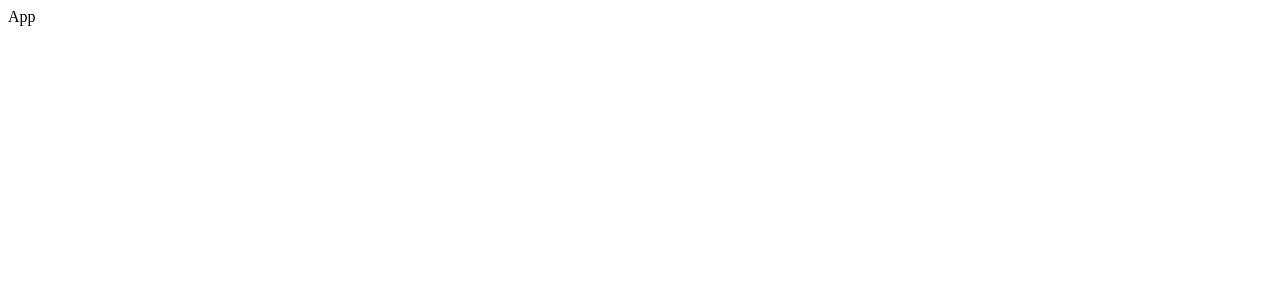
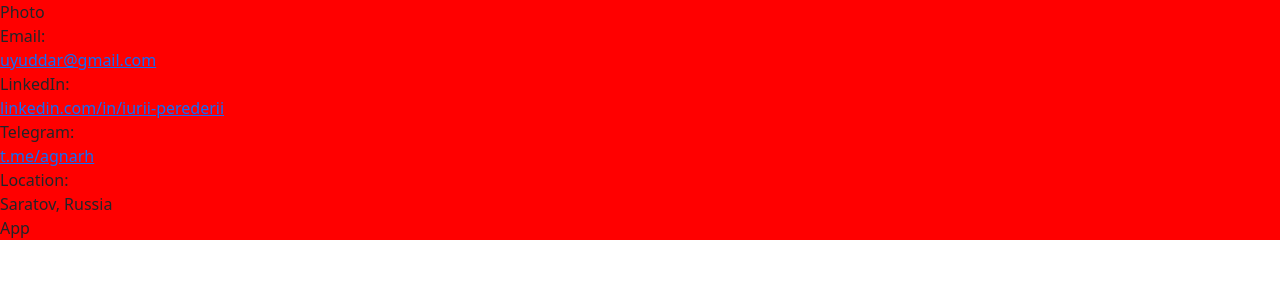
Before and after one commit to Agnarh/agnarh.github.io, a React app in the folder site/: page / in a window 1280 px wide. Shown: the top 300 px of the page. Built offline with nearby package versions, Linux system fonts and the light colour scheme.

Commit message:
Added styles

```diff
--- /dev/null
+++ b/site/src/app.scss
@@ -0,0 +1,8 @@
+@import '~sanitize.css';
+@import '~sanitize.css/forms.css';
+@import '~sanitize.css/typography.css';
+@import "~bootstrap/scss/bootstrap";
+
+.app {
+    background-color: red;
+}
--- a/site/src/app.tsx
+++ b/site/src/app.tsx
@@ -1,8 +1,11 @@
 import React, { FC } from 'react';
+import { Header } from './header/header';
+import './app.scss';
 
 const App: FC = () => {
     return (
-        <div>
+        <div className="app">
+            <Header />
             App
         </div>
     );
--- /dev/null
+++ b/site/src/header/contactRecord.tsx
@@ -0,0 +1,20 @@
+import React, { FC } from 'react';
+
+type ContactRecordProps = {
+    name: string;
+    href?: string;
+    value: string;
+};
+
+export const ContactRecord: FC<ContactRecordProps> = ({ name, href, value }) => {
+    return (
+        <div>
+            <div>{name}:</div>
+            <div>
+                {href
+                    ? <a href={href}>{value}</a>
+                    : value}
+            </div>
+        </div>
+    );
+};
--- /dev/null
+++ b/site/src/header/header.tsx
@@ -0,0 +1,27 @@
+import React, { FC } from 'react';
+import { ContactRecord } from './contactRecord';
+
+export const Header: FC = () => {
+    return (
+        <div>
+            <div>Photo</div>
+            <div>
+                <ContactRecord
+                    name="Email"
+                    href="mailto:uyuddar@gmail.com"
+                    value="uyuddar@gmail.com" />
+                <ContactRecord
+                    name="LinkedIn"
+                    href="https://www.linkedin.com/in/iurii-perederii"
+                    value="linkedin.com/in/iurii-perederii" />
+                <ContactRecord
+                    name="Telegram"
+                    href="https://t.me/agnarh"
+                    value="t.me/agnarh" />
+                <ContactRecord
+                    name="Location"
+                    value="Saratov, Russia" />
+            </div>
+        </div>
+    );
+};
--- a/site/webpack.config.js
+++ b/site/webpack.config.js
@@ -53,13 +53,33 @@ module.exports = {
                     }
                 }
             },
+            // {
+            //     test: /\.(s[ac]ss|css)$/i,
+            //     use: [
+            //         MiniCssExtractPlugin.loader,
+            //         'css-loader',
+            //         'sass-loader'
+            //     ],
+            // },
             {
-                test: /\.(s[ac]ss|css)$/i,
+                test: /\.(scss)$/,
                 use: [
-                    MiniCssExtractPlugin.loader,
-                    'css-loader',
-                    'sass-loader'
-                ],
+                    { loader: 'style-loader' },
+                    { loader: 'css-loader' },
+                    {
+                        loader: 'postcss-loader',
+                        options: {
+                            postcssOptions: {
+                                plugins: function () {
+                                    return [
+                                        require('autoprefixer')
+                                    ];
+                                }
+                            }
+                        }
+                    },
+                    { loader: 'sass-loader' }
+                ]
             },
             {
                 test: /\.svg$/,
```
Also changed, not shown: site/package.json (+12 -6 lines), 1 other file (tests, documents, lock files or other folders).
